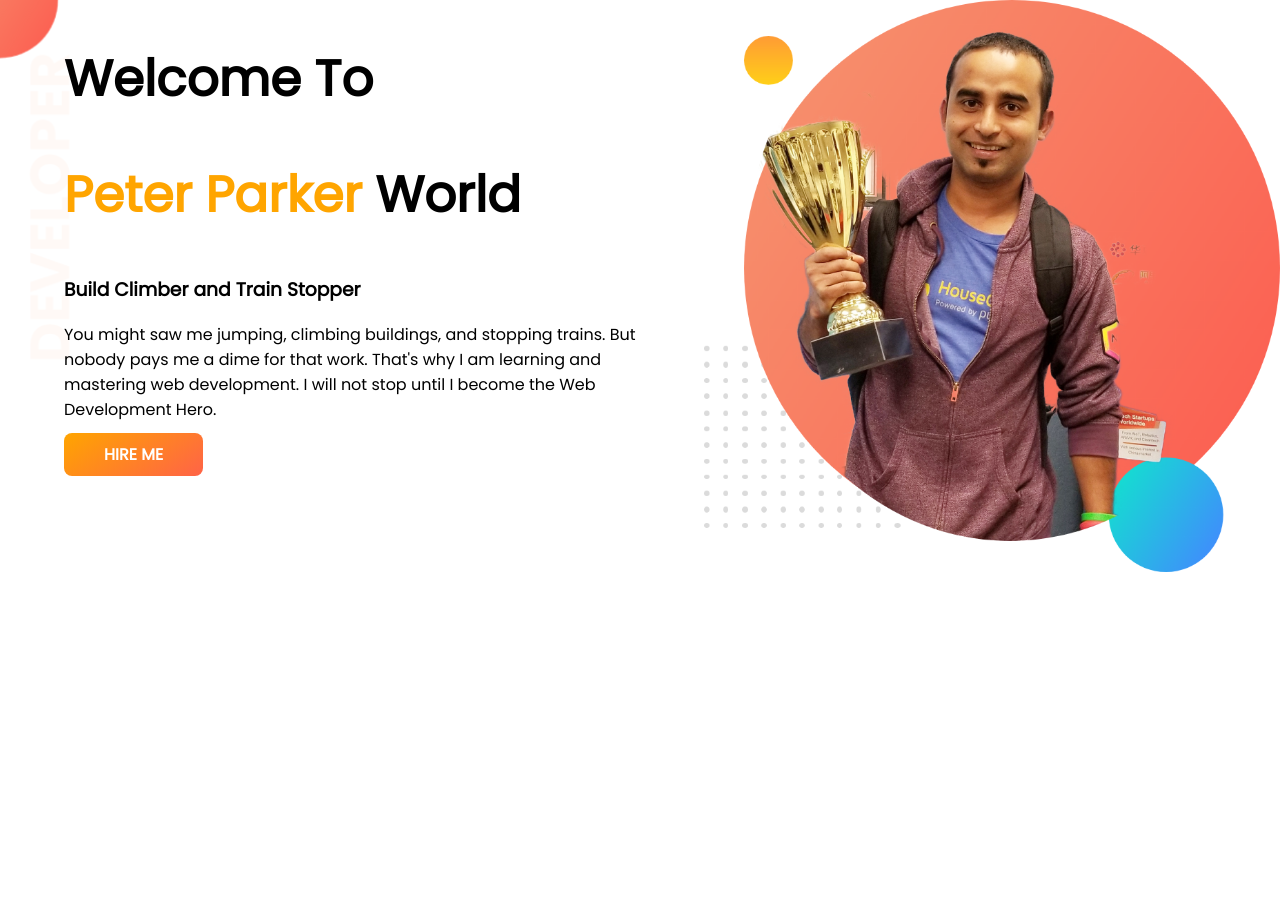
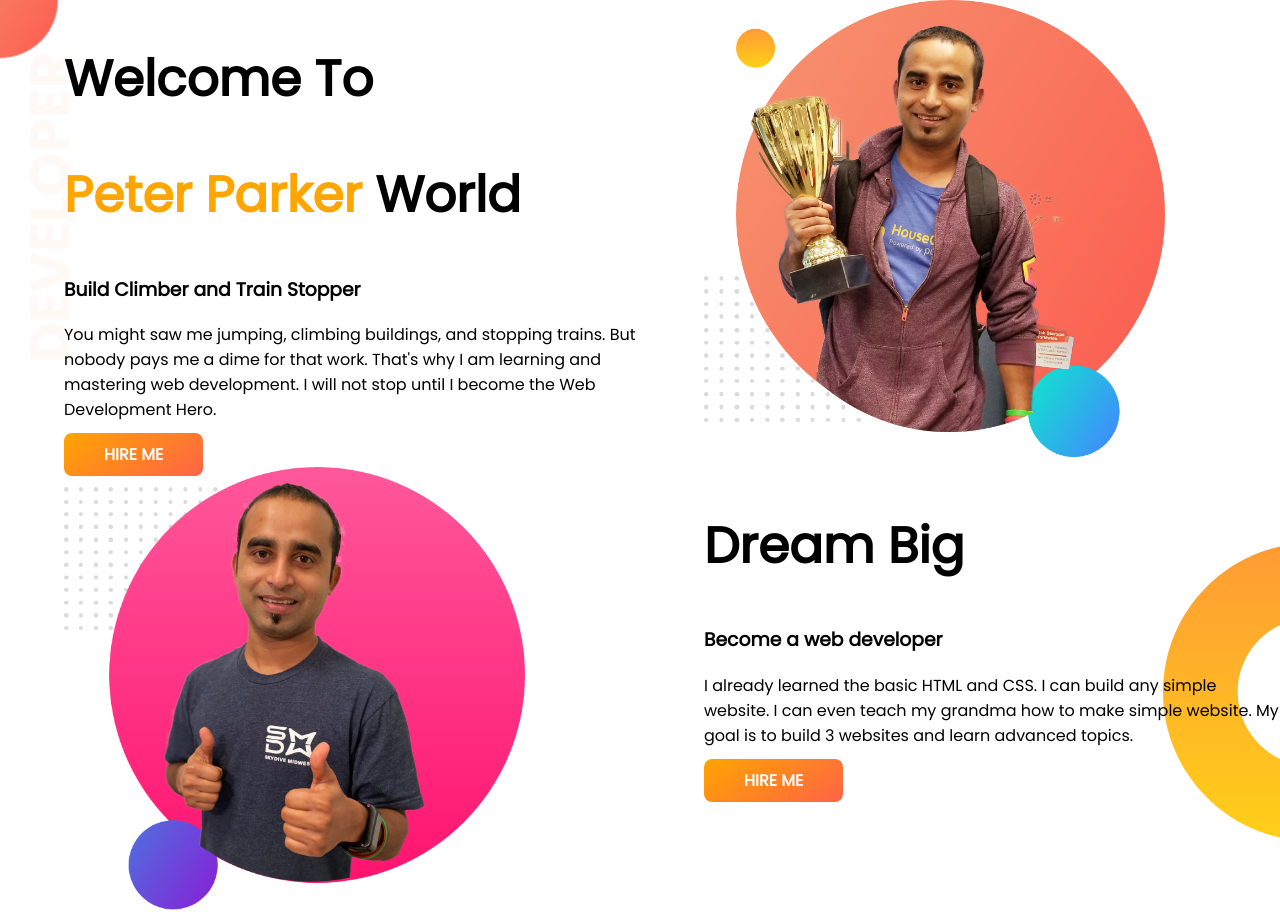
Before and after one commit to iamsadikrahman/dev-pr, a plain HTML site: page index.html in a window 1280 px wide. Before the commit the page ends 800 px from the top, so only its background shows below. Drawn offline with Linux system fonts and the light colour scheme.

Commit message:
dream area added

```diff
--- a/index.html
+++ b/index.html
@@ -26,5 +26,18 @@
             <img src="./images/jhankar.png" alt="">
         </div>
     </section>
+    <section class="dream-area">
+        <div class="half-width"><img src="./images/jhankar2.png" alt=""></div>
+        <div class="half-width">
+
+            <h1>Dream Big</h1>
+            <h3>Become a web developer
+            </h3>
+            <p>I already learned the basic HTML and CSS. I can build any simple website. I can even teach my grandma how to make simple website. My goal is to build 3 websites and learn advanced topics.
+
+            </p>
+            <a class="link-button" target="_blank" rel="noopener noreferrer" href="google.com">HIRE ME</a>
+        </div>
+    </section>
 </body>
 </html>
--- a/style.css
+++ b/style.css
@@ -25,7 +25,7 @@ section {
 }
 
 .half-width img {
-    width: 100%;
+    width: 80%;
 }
 
 .link-button{
@@ -45,3 +45,9 @@ section {
     background-repeat: no-repeat;
 
 }
+
+.dream-area {
+    background-image: url(./images/dream-bg.png);
+    background-repeat: no-repeat;
+    background-position: right;
+}
```
